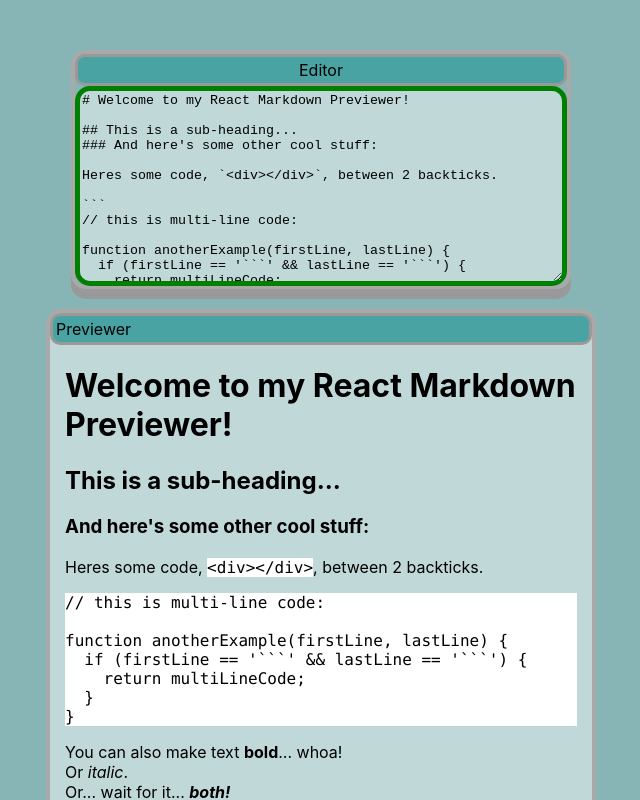
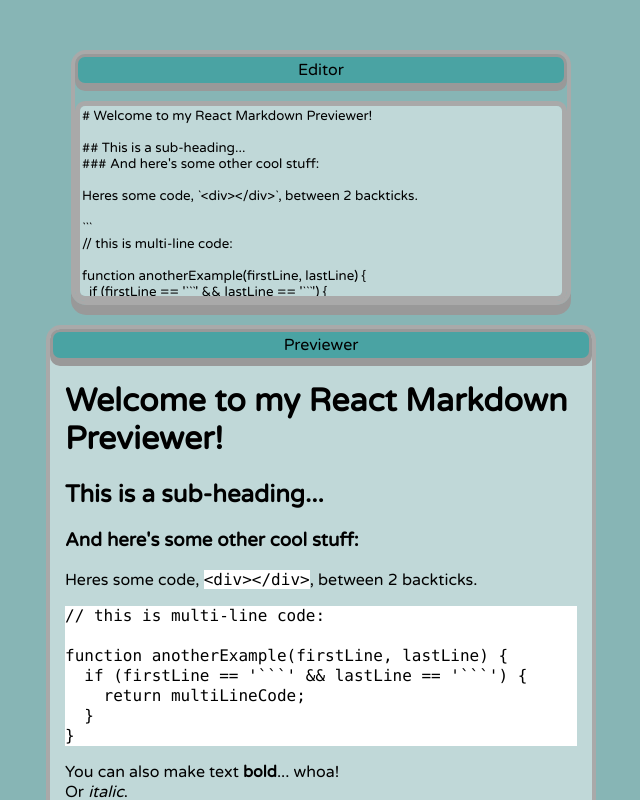
Before and after one commit to manuel12/markdown-previewer, a React (Create React App) app: page / in a window 1280 px wide. Shown: the top 800 px of the page, without its empty margins (319-959 px from the left). Built offline with nearby package versions, Linux system fonts and the light colour scheme.

Commit message:
Added new font. Added styling rules from textarea scrollbar. Removed textarea corner. Removed unsued border and border-bottom rules.

```diff
--- a/src/App.css
+++ b/src/App.css
@@ -1,5 +1,6 @@
 * {
   box-sizing: border-box;
+  font-family: "Varela Round", sans-serif;
 }
 
 .App {
@@ -13,8 +14,6 @@
 .editor {
   margin: auto;
   width: 500px;
-  border: 1px solid black;
-  border-bottom: 2px solid black;
   padding: 0;
   margin-bottom: 20px;
   box-shadow: 1px 1px 10px 2px #3a5f5f;
@@ -23,7 +22,7 @@
 .editor-header {
   background-color: #4aa3a3;
   padding: 5px 0;
-  border-bottom: 1px solid black;
+  margin-bottom: 15px;
 }
 
 textarea {
@@ -31,13 +30,26 @@
   width: 100%;
   background-color: #c0d8d8;
   margin-bottom: -5px;
-  border: 5px solid green !important;
-  border-radius: 15px;
+  border: 5px solid darkgray !important;
+  border-radius: 10px;
   outline: none;
+  resize: none;
+}
+
+textarea::-webkit-scrollbar {
+  width: 10px;
+}
+
+textarea::-webkit-scrollbar-track {
+  background-color: lightgray;
+}
+
+textarea::-webkit-scrollbar-thumb {
+  background: #4e4e4e;
+  border-radius: 25px;
 }
 
 .preview {
-  text-align: left;
   background-color: #c0d8d8;
   margin: auto;
   width: 550px;
@@ -72,19 +84,20 @@
 .preview-header {
   background-color: #4aa3a3;
   padding: 5px 0;
-  border-bottom: 1px solid black;
 }
 
 .preview-area {
+  text-align: left;
   width: 100%;
   height: 100%;
   padding: 0 15px;
 }
 
 .heading-styles {
+  padding: 3px;
   border: 3px solid #999;
   border-radius: 10px;
-  padding: 3px;
+  box-shadow: 0 5px #999;
 }
 
 .container-styles {
```
